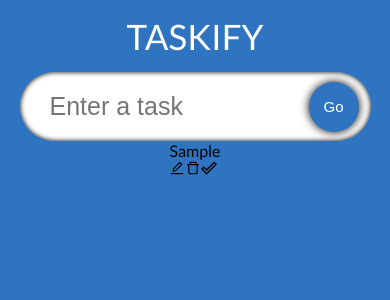
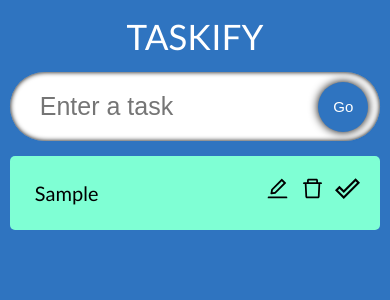
Before and after one commit to Abidi-S/react-typescript-todo, a React (Create React App) app: page / in a window 390 px wide. Both pictures are taken after typing "Sample" into the empty fields and a click on the button "Go". Shown: the top 300 px of the page. Built offline with nearby package versions, Linux system fonts and the light colour scheme.

Commit message:
completed styling of single toDoList item

```diff
--- a/src/components/SingleToDo.tsx
+++ b/src/components/SingleToDo.tsx
@@ -2,6 +2,7 @@ import React from 'react'
 import { ToDo } from '../model';
 import { AiOutlineDelete, AiOutlineEdit } from "react-icons/ai";
 import { MdDoneOutline } from "react-icons/md";
+import './styles.css';
 type Props = {
     toDo: ToDo;
     toDoList: ToDo[];
--- a/src/components/styles.css
+++ b/src/components/styles.css
@@ -51,3 +51,44 @@
     width: 90%;
     flex-wrap: wrap;
 }
+
+.toDoList_single {
+    display: flex;
+    width: 29.5%;
+    border-radius: 5px;
+    padding: 20px;
+    margin-top: 15px;
+
+    background-color: aquamarine;
+}
+
+.toDoList_single-text {
+    flex: 1;
+    padding: 5px;
+    border: none;
+    font-size: 20px;
+}
+
+.icon {
+    margin-left: 10px;
+    font-size: 25px;
+    cursor: pointer;
+}
+
+@media (max-width: 1200px) {
+    .toDoList_single {
+        width: 40%;
+    }
+}
+
+@media (max-width: 700px) {
+    .input {
+        width: 95%;
+    }
+    .toDoList {
+        width: 95%;
+    }
+    .toDoList_single {
+        width: 100%;
+    }
+}
```
